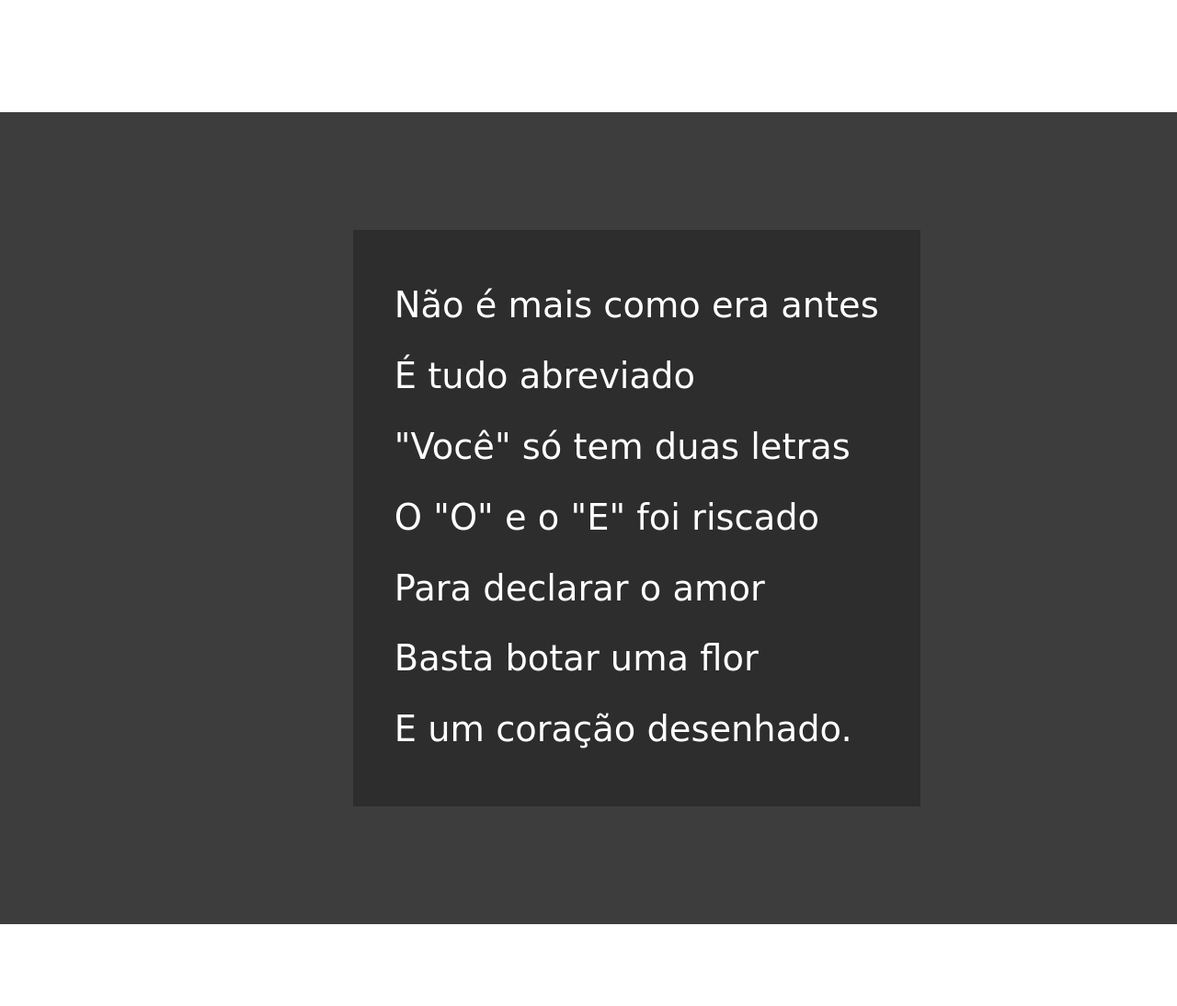
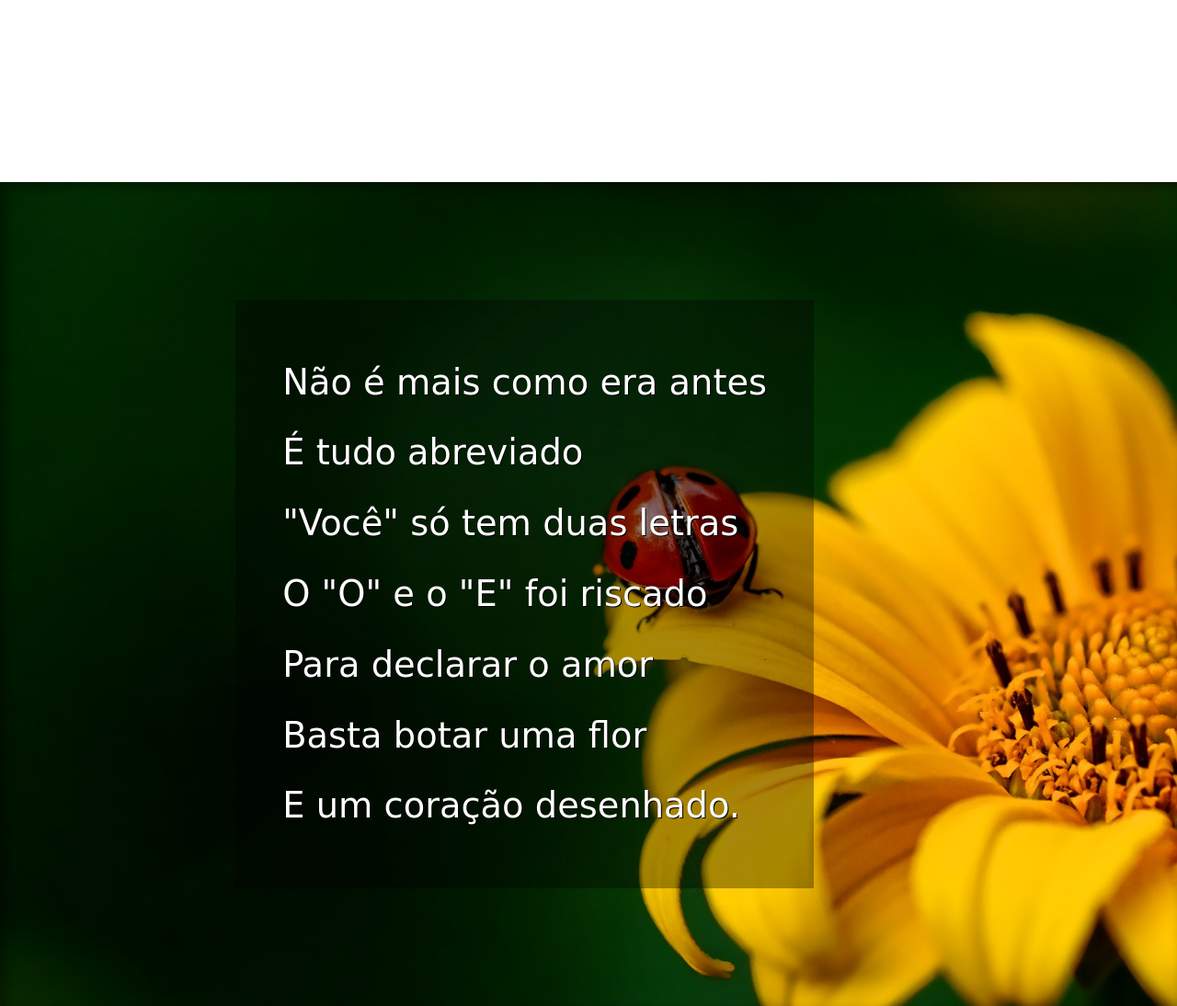
Before and after one commit to CarlosNasciDev/html-css, a plain HTML site: page projeto-cordel-moderno/index.html in a window 1280 px wide. Shown: the part 940-2034 px from the top of the page at 92% size. Drawn offline with Linux system fonts and the light colour scheme.

Commit message:
projeto pronto

```diff
--- a/projeto-cordel-moderno/index.html
+++ b/projeto-cordel-moderno/index.html
@@ -28,7 +28,7 @@
 
 
 
-    <section class="imagem">
+    <section class="imagem" id="img01">
         <p>
             Não é mais como era antes <br>
             É tudo abreviado <br>
@@ -66,7 +66,7 @@
 
 
 
-    <section class="imagem">
+    <section class="imagem" id="img02">
         <p>
             Tenho saudade das cartas <br>
             Escritas com a própria mão <br>
--- a/projeto-cordel-moderno/style.css
+++ b/projeto-cordel-moderno/style.css
@@ -49,10 +49,14 @@ a:hover {
 }
 
 section {
-    padding: 10% 0% 10% 30%;
+    padding: 10% 0% 10% 20%;
     line-height: 2em;
     font-family: var(--font03);
     font-size: 3vw;
+}
+
+section > p {
+    padding-bottom: 2em;
 }
 
 .normal {
@@ -63,13 +67,26 @@ section {
 .imagem {
     background-color: rgb(61, 61, 61);
     color: white;
-
+    box-shadow: inset 6px 6px 13px 0px rgba(0, 0, 0, 0.393);
+    background-size: cover;
+    background-attachment: fixed;
 }
 
 .imagem > p {
     display: inline-block;
     padding: 5%;
-    background-color: rgba(0, 0, 0, 0.271);
+    background-color: rgba(0, 0, 0, 0.34);
+    text-shadow: 1px 1px 0px rgb(0, 0, 0);
+}
+
+#img01 {
+    background-image: url(imagens/background001.jpg);
+    background-position: right center;
+}
+
+#img02 {
+    background-image: url(imagens/background002.jpg);
+    background-position: right center;
 }
 
 footer {
```
